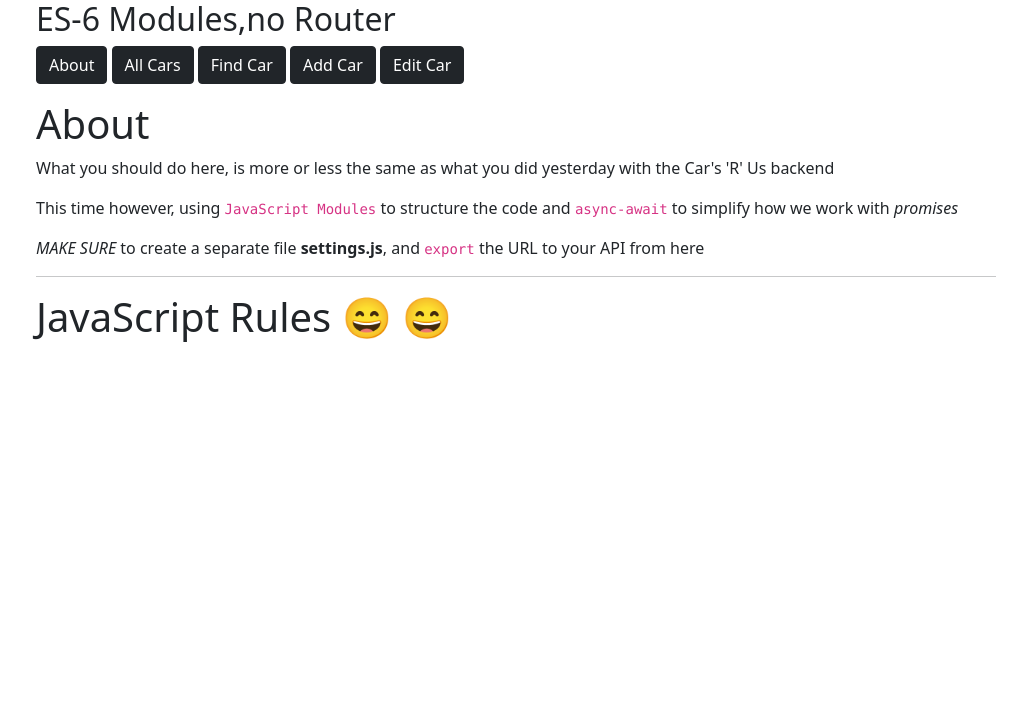
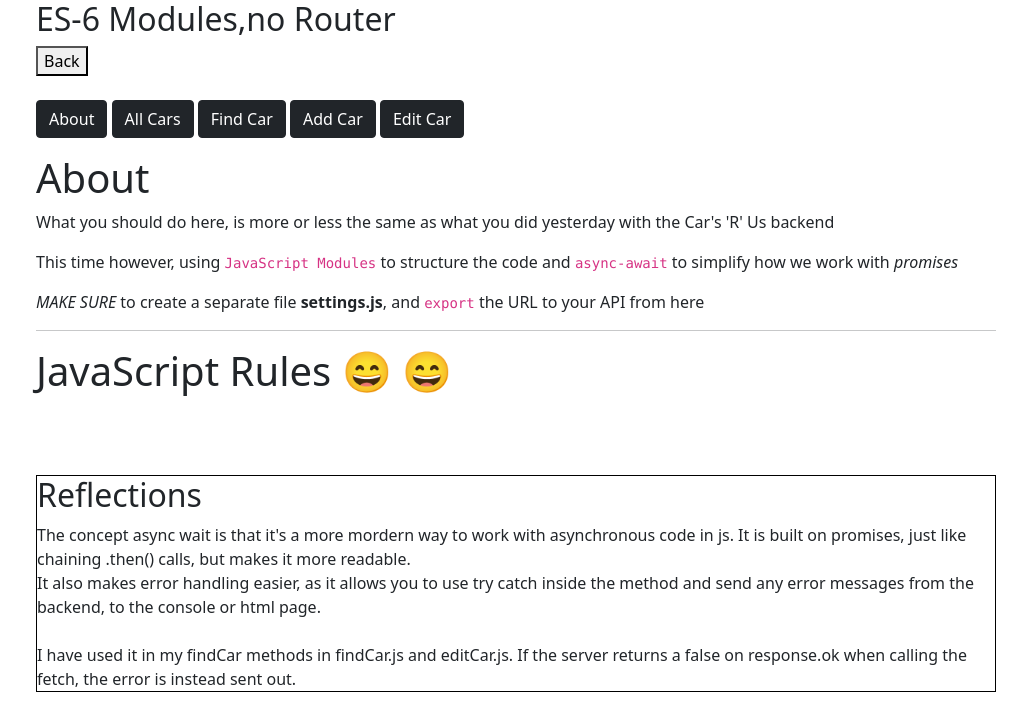
Before and after one commit to simo75m1/Week4JS, a plain HTML site: page Week5-day2/index.html in a window 1280 px wide. Shown: the whole page, without its empty margins (92-1119 px from the left). Drawn offline with nearby package versions, Linux system fonts and the light colour scheme.

Commit message:
finished reflections

```diff
--- a/Week5-day2/index.html
+++ b/Week5-day2/index.html
@@ -16,6 +16,7 @@
 <body>
   <div style="margin-left: 10%;width: 75%;margin-right: auto">
     <h2>ES-6 Modules,no Router</h2>
+    <a href="/"><button>Back</button></a><br><br>
     <div id="btns" style="margin-bottom: 1em;">
       <button class="btn btn-dark" id="menu-btn-about">About</button>
       <button id="menu-btn-all" class="btn btn-dark">All Cars</button>
@@ -25,6 +26,7 @@
     </div>
     <div id="content">
 
+
 </body>
 
 </html>
--- a/Week5-day2/pages/about.html
+++ b/Week5-day2/pages/about.html
@@ -6,4 +6,11 @@
   <p> <em>MAKE SURE</em> to create a separate file <b>settings.js</b>, and <code>export</code> the URL to your API from here </p>
      <hr/>
   <h1>JavaScript Rules &#128516; &#128516;</h1>
+  <br><br><br>
+      <div style="border: 1px solid black">
+      <h2>Reflections</h2>
+      The concept async wait is that it's a more mordern way to work with asynchronous code in js. It is built on promises, just like chaining .then() calls, but makes it more readable.<br>
+      It also makes error handling easier, as it allows you to use try catch inside the method and send any error messages from the backend, to the console or html page.<br><br>
+      I have used it in my findCar methods in findCar.js and editCar.js. If the server returns a false on response.ok when calling the fetch, the error is instead sent out.
+      </div>
 </div>
```
Also changed, not shown: ES-6 modules/index.html (+1 -0 lines).
